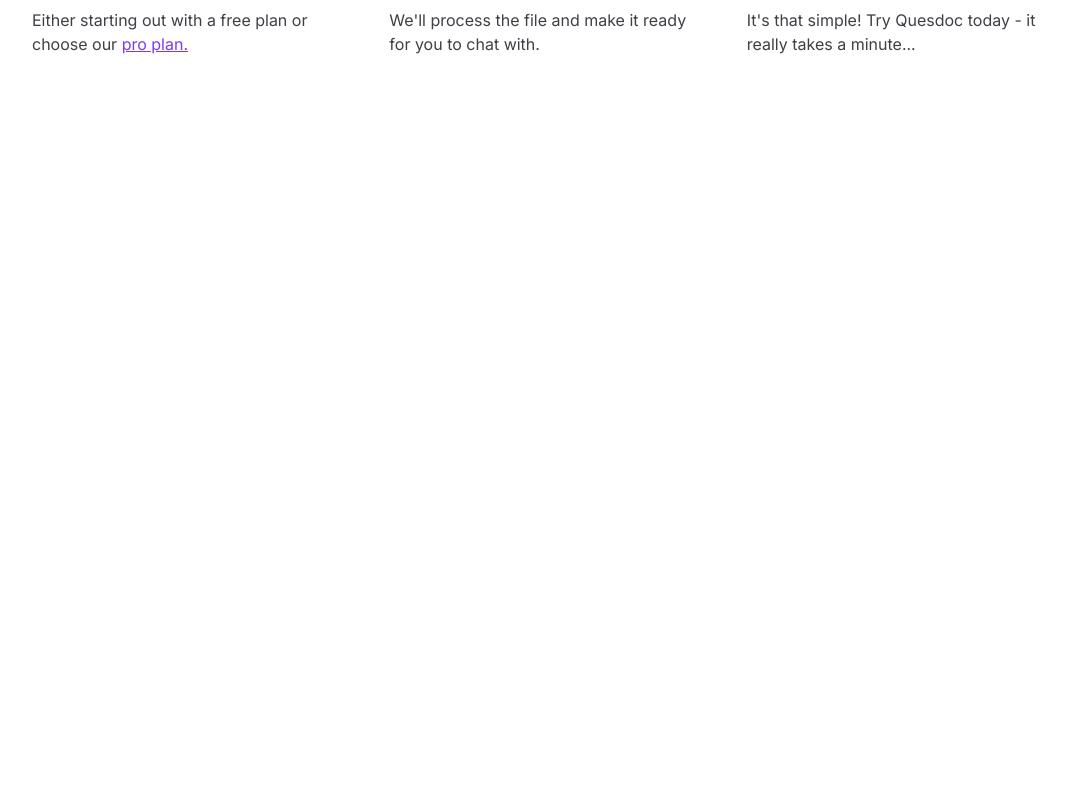
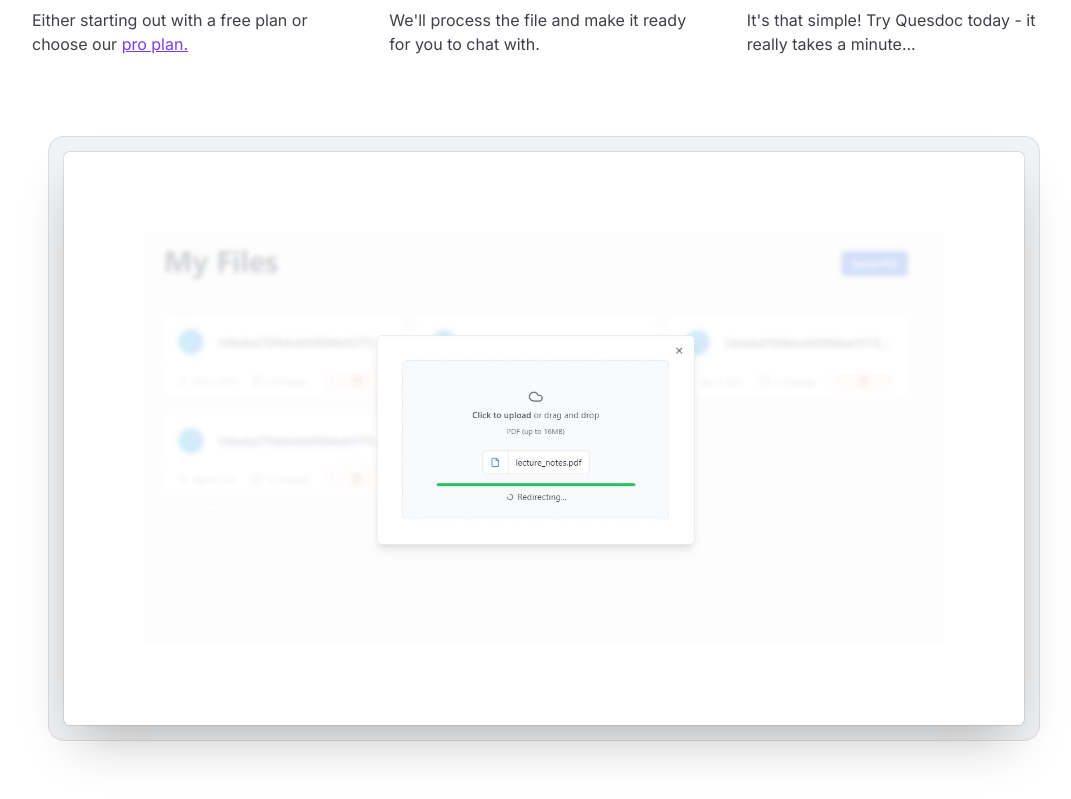
Before and after one commit to mvjl000/quesdoc, a Next.js app: page / in a window 1280 px wide. Shown: the part 1889-2688 px from the top of the page, without its empty margins (96-1167 px from the left). Before the commit the page ends 2073 px from the top, so only its background shows below. Built offline with nearby package versions, Linux system fonts and the light colour scheme.

Commit message:
Add file upload image preview

```diff
--- a/src/app/page.tsx
+++ b/src/app/page.tsx
@@ -138,6 +138,20 @@
             </div>
           </li>
         </ol>
+        <div className="mx-auto max-w-6xl px-6 lg:px-8">
+          <div className="mt-60 flow-root sm:mt-24">
+            <div className="-m-2 rounded-xl bg-gray-900/5 p-2 ring-1 ring-inset ring-gray-900/10 lg:-m-4 lg:rounded-2xl lg:p-4">
+              <Image
+                src="/file-upload-preview.jpg"
+                width={1419}
+                height={732}
+                quality={100}
+                alt="Preview of uploading an image"
+                className="rounded-md bg-white p-2 sm:p-8 md:p-20 shadow-2xl ring-1 ring-gray-900/10"
+              />
+            </div>
+          </div>
+        </div>
       </div>
     </>
   );
```
Also changed, not shown: public/file-upload-preview.jpg (added).
